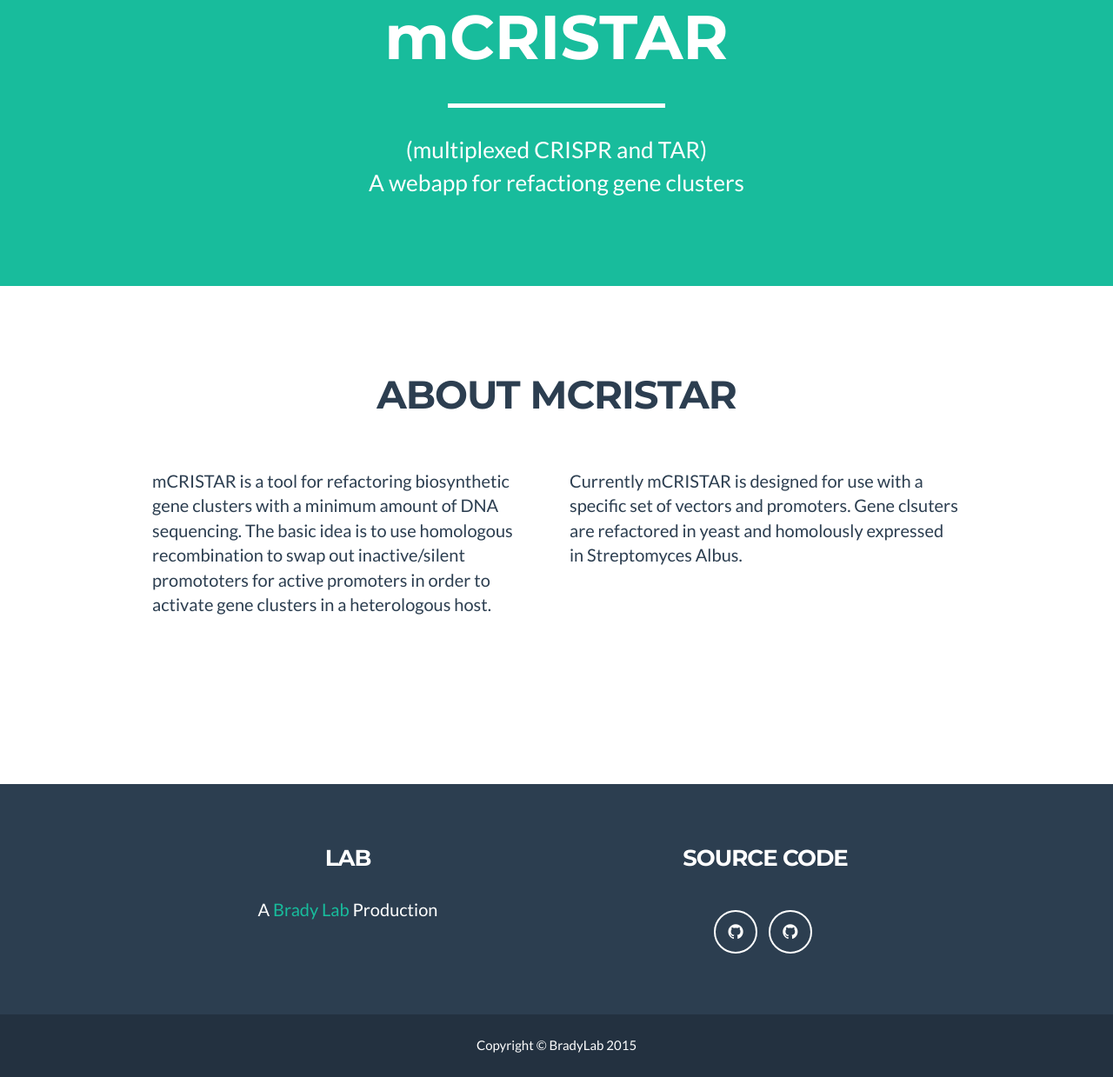
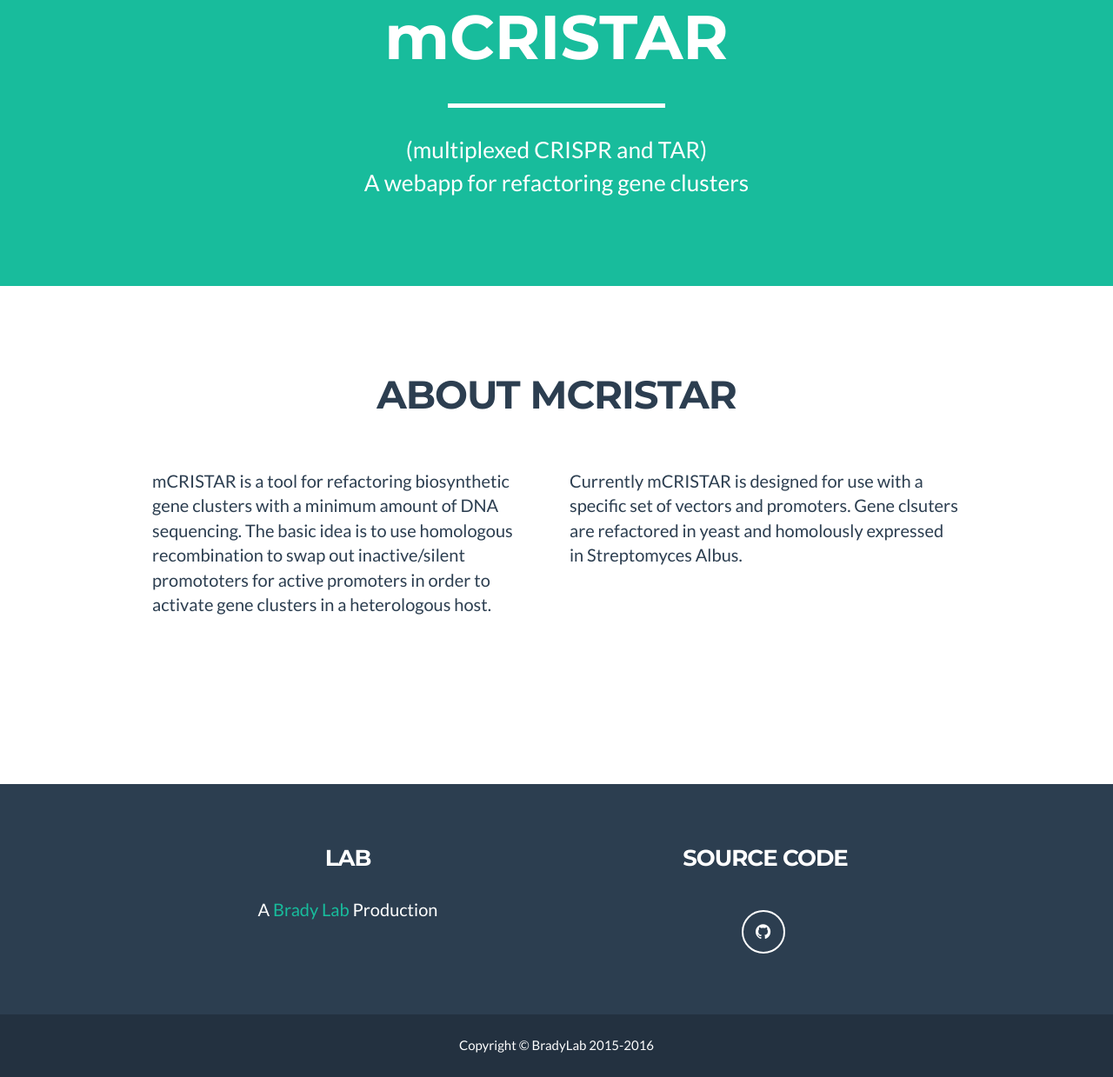
Before and after one commit to zachcp/mCRISTAR, a Flask app: page / in a window 1280 px wide. Shown: the part 519-1758 px from the top of the page at 87% size. Run offline with Flask 2, Linux system fonts and the light colour scheme; some libraries are stand-ins or nearby versions.

Commit message:
small template fixes

```diff
--- a/templates/home.html
+++ b/templates/home.html
@@ -15,7 +15,7 @@
                     <hr class="star-light">
                     <span class="skills"> (multiplexed CRISPR and TAR) </span>
                     <br>
-                    <span class="skills"> A webapp for refactiong gene clusters</span>
+                    <span class="skills"> A webapp for refactoring gene clusters</span>
 
                 </div>
             </div>
--- a/templates/layout.html
+++ b/templates/layout.html
@@ -92,10 +92,7 @@
                     <h3>Source Code</h3>
                     <ul class="list-inline">
                         <li>
-                            <a href="#" class="btn-social btn-outline"><i class="fa fa-fw fa-github"></i></a>
-                        </li>
-                        <li>
-                            <a href="#" class="btn-social btn-outline"><i class="fa fa-fw fa-github"></i></a>
+                            <a href="https://github.com/zachcp/mCRISTAR" class="btn-social btn-outline"><i class="fa fa-fw fa-github"></i></a>
                         </li>
                     </ul>
                 </div>
@@ -106,7 +103,7 @@
         <div class="container">
             <div class="row">
                 <div class="col-lg-12">
-                    Copyright &copy; BradyLab 2015
+                    Copyright &copy; BradyLab 2015-2016
                 </div>
             </div>
         </div>
```
